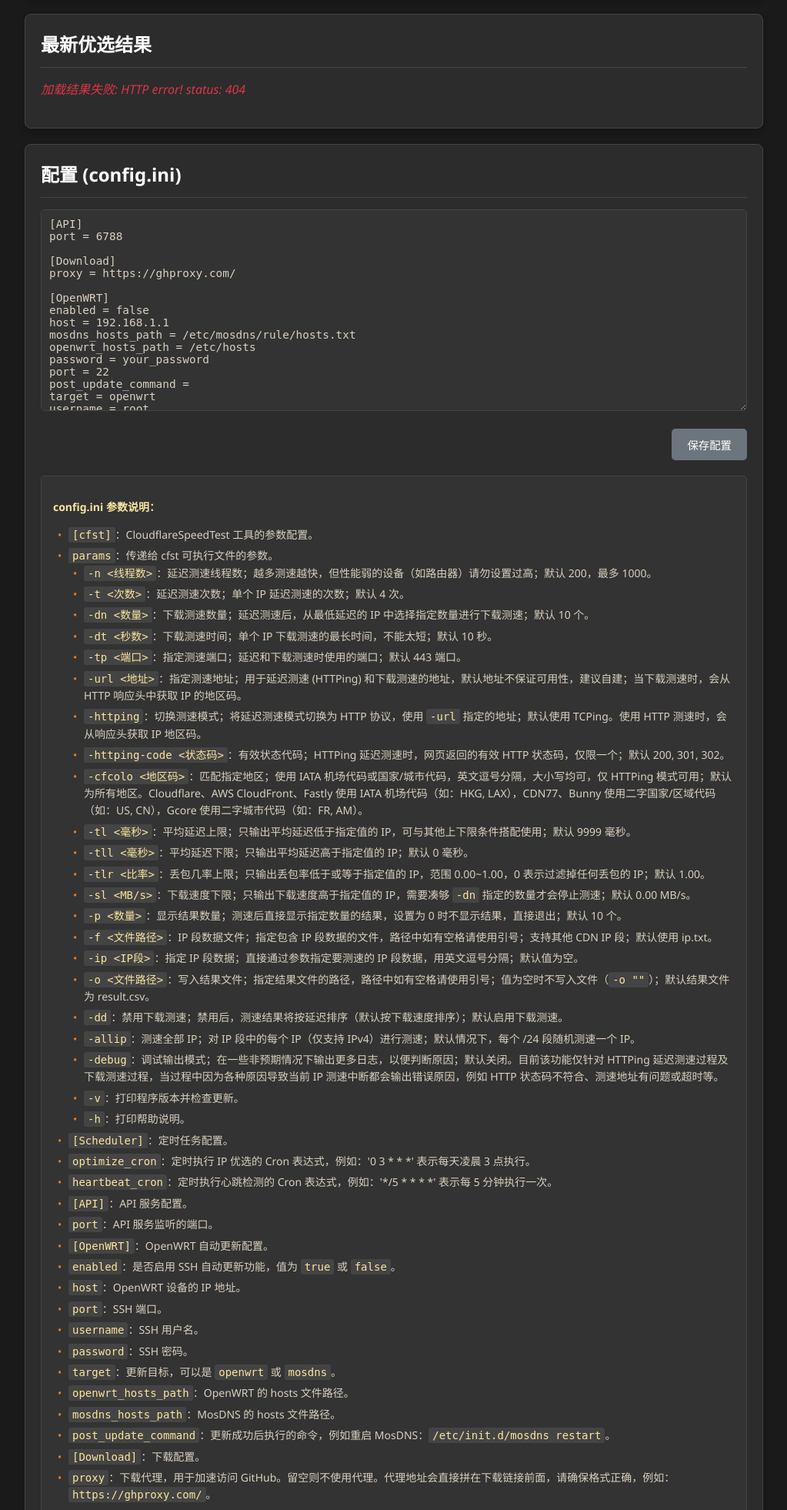
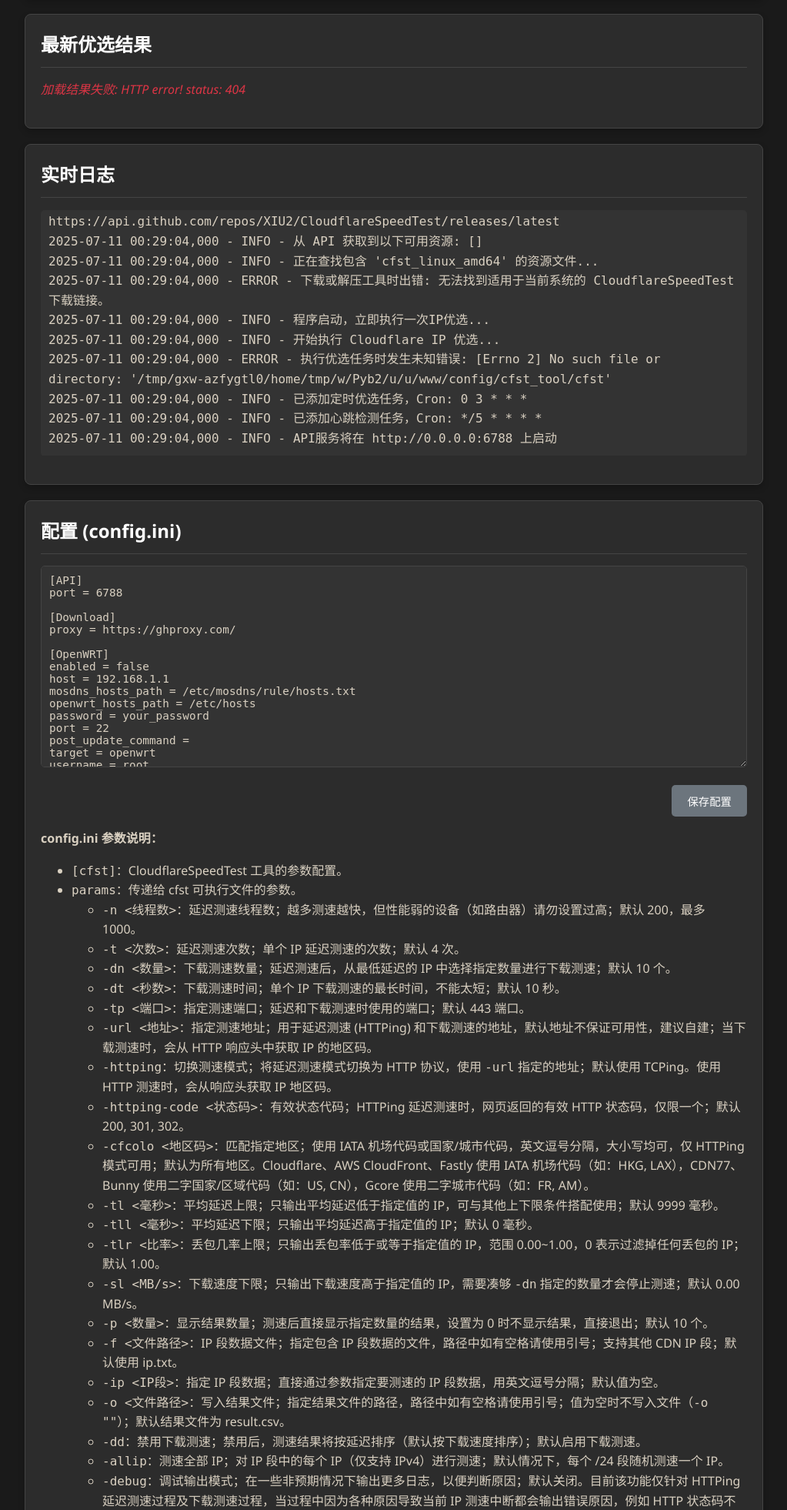
Before and after one commit to vipmc838/cloudflare-optimizer, a Flask app: page / in a window 1280 px wide. Shown: the part 337-2299 px from the top of the page at 77% size, without its empty margins (128-1151 px from the left). Run offline with Flask 3, Linux system fonts and the light colour scheme; parts of the project's set-up code (start-up, migrations or seed data) failed here and were passed over.

Commit message:
Update index.html

```diff
--- a/templates/index.html
+++ b/templates/index.html
@@ -26,6 +26,11 @@
             <div id="results-content">
                 <p>正在加载...</p>
             </div>
+        </div>
+
+        <div id="logs-card" class="card">
+            <h2>实时日志</h2>
+            <pre id="log-content">正在加载...</pre>
         </div>
 
         <div id="config-card" class="card">
@@ -84,7 +89,7 @@
                 </ul>
             </div>
             <style>
-                .config-description {
+                。config-description {
                     background-color: #333;
                     border: 1px solid #444;
                     border-radius: 5px;
@@ -93,20 +98,20 @@
                     font-size: 14px;
                 }
 
-                .config-description p {
+                。config-description p {
                     margin-bottom: 10px;
                 }
 
-                .config-description ul {
+                。config-description ul {
                     list-style-type: none;
                     padding-left: 20px;
                 }
 
-                .config-description li {
+                。config-description li {
                     margin-bottom: 5px;
                 }
 
-                .config-description li::before {
+                。config-description li::before {
                     content: '•';
                     color: #e67e22;
                     display: inline-block;
@@ -114,7 +119,7 @@
                     margin-left: -1em;
                 }
 
-                .config-description code {
+                。config-description code {
                     background-color: #444;
                     color: #f9e79f;
                     padding: 2px 5px;
@@ -122,15 +127,10 @@
                     font-family: monospace;
                 }
 
-                .config-description strong {
+                。config-description strong {
                     color: #f9e79f;
                 }
             </style>
-        </div>
-
-        <div id="logs-card" class="card">
-            <h2>实施日志</h2>
-            <pre id="log-content">正在加载...</pre>
         </div>
     </div>
 
```
